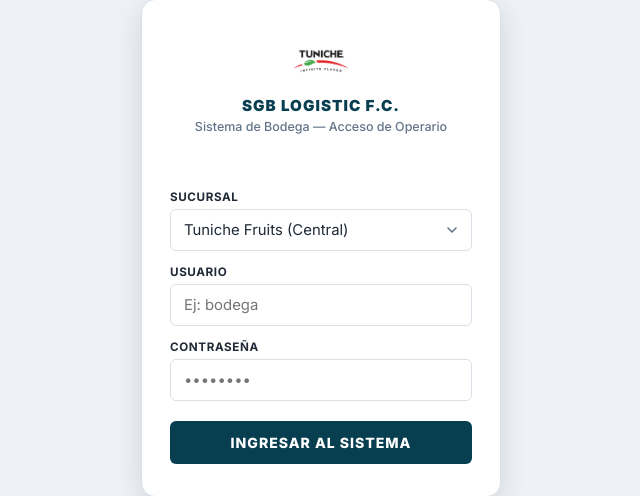
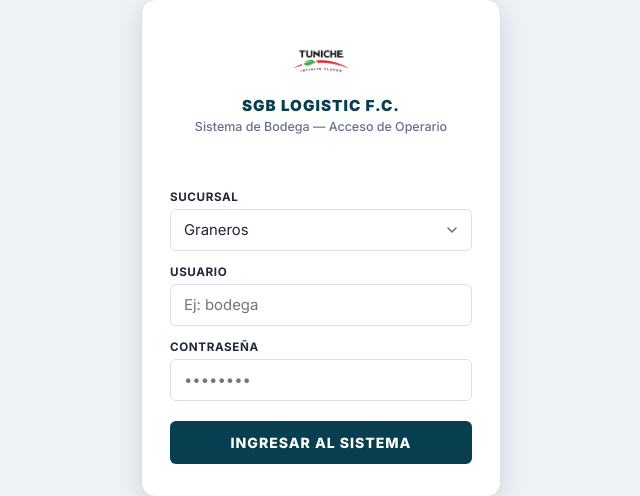
Before and after one commit to felipejacg-dotcom/Tuniche-Bodega, a Flask app: page / in a window 1280 px wide. Shown: the part 152-648 px from the top of the page, without its empty margins (319-959 px from the left). Run offline with Flask 3, Linux system fonts and the light colour scheme; some libraries are stand-ins or nearby versions.

Commit message:
Renombra sucursal Tuniche a Graneros

```diff
--- a/templates/index.html
+++ b/templates/index.html
@@ -29,7 +29,7 @@
         <div class="form-group">
             <label for="loginPlanta">Sucursal</label>
             <select id="loginPlanta" class="form-ctrl">
-                <option value="TUNICHE">Tuniche Fruits (Central)</option>
+                <option value="TUNICHE">Graneros</option>
                 <option value="PUQUILLAY">Puquillay</option>
             </select>
         </div>
```
